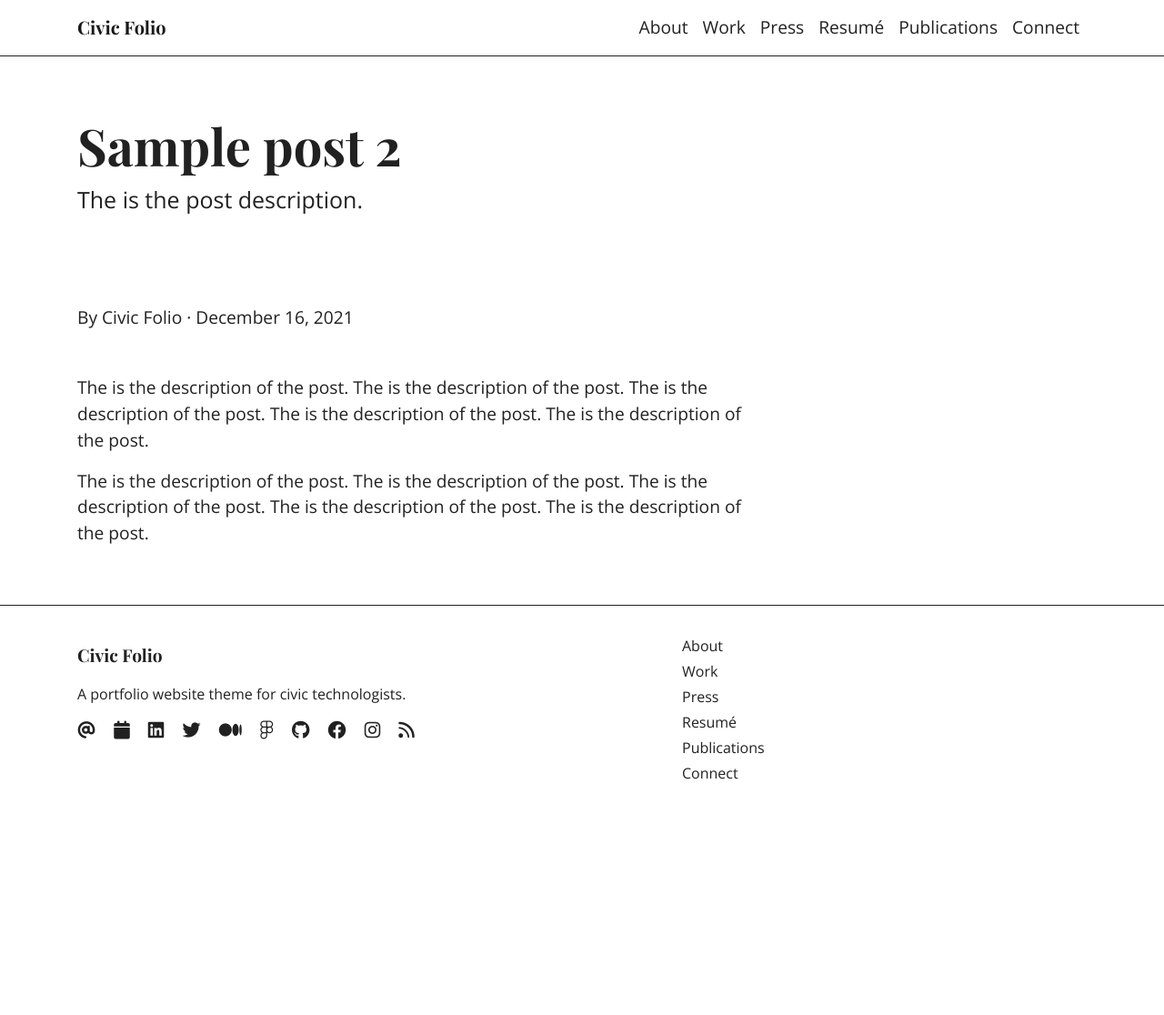
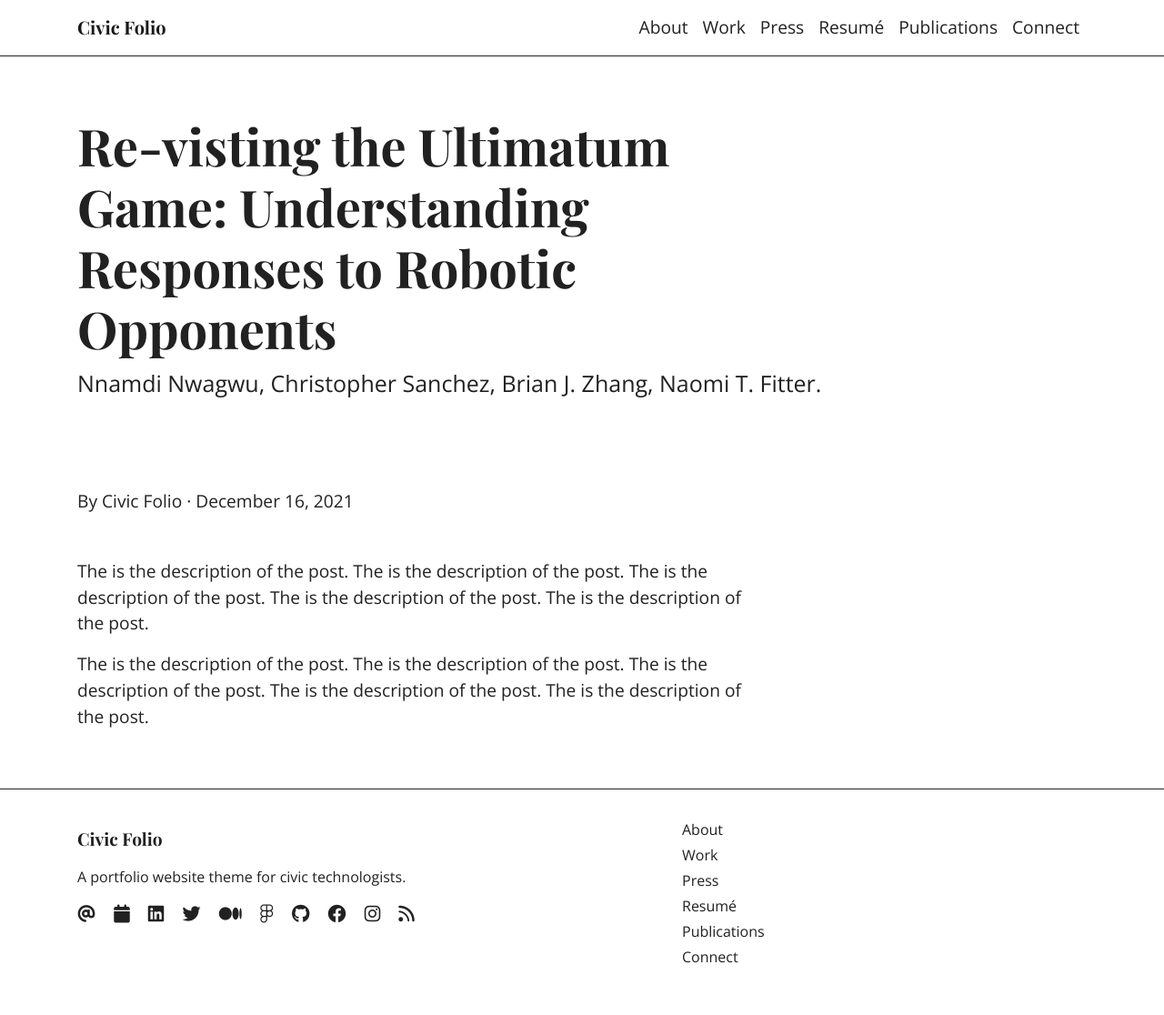
Before and after one commit to nnamd/nnamd.github.io, a Jekyll site: the page built from _posts/2021-12-16-sample-post-2.md, in a window 1280 px wide. Shown: the whole page at 91% size. Built offline with Jekyll 4.4.1, drawn with Linux system fonts in a browser that asks for light colours; before the commit the page ends 914 px from its top, so only the background shows below that.

Commit message:
temp publications

```diff
--- a/_posts/2021-12-16-sample-post-2.md
+++ b/_posts/2021-12-16-sample-post-2.md
@@ -1,8 +1,8 @@
 ---
-title:  "Sample post 2"
-description: The is the post description.
+title:  "Re-visting the Ultimatum Game: Understanding Responses to Robotic Opponents"
+description: Nnamdi Nwagwu, Christopher Sanchez, Brian J. Zhang, Naomi T. Fitter.
 date: 2021-12-16
-author: Civic Folio
+author: N/A
 ---
 
 The is the description of the post. The is the description of the post. The is the description of the post. The is the description of the post. The is the description of the post.
```
